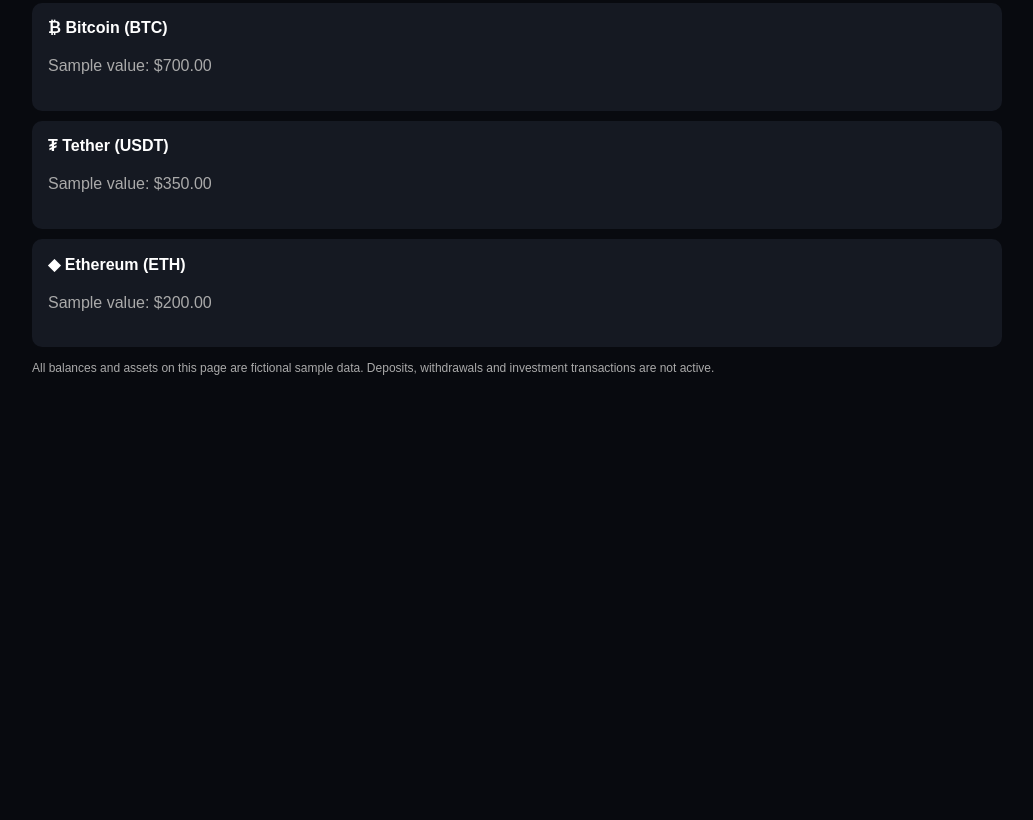
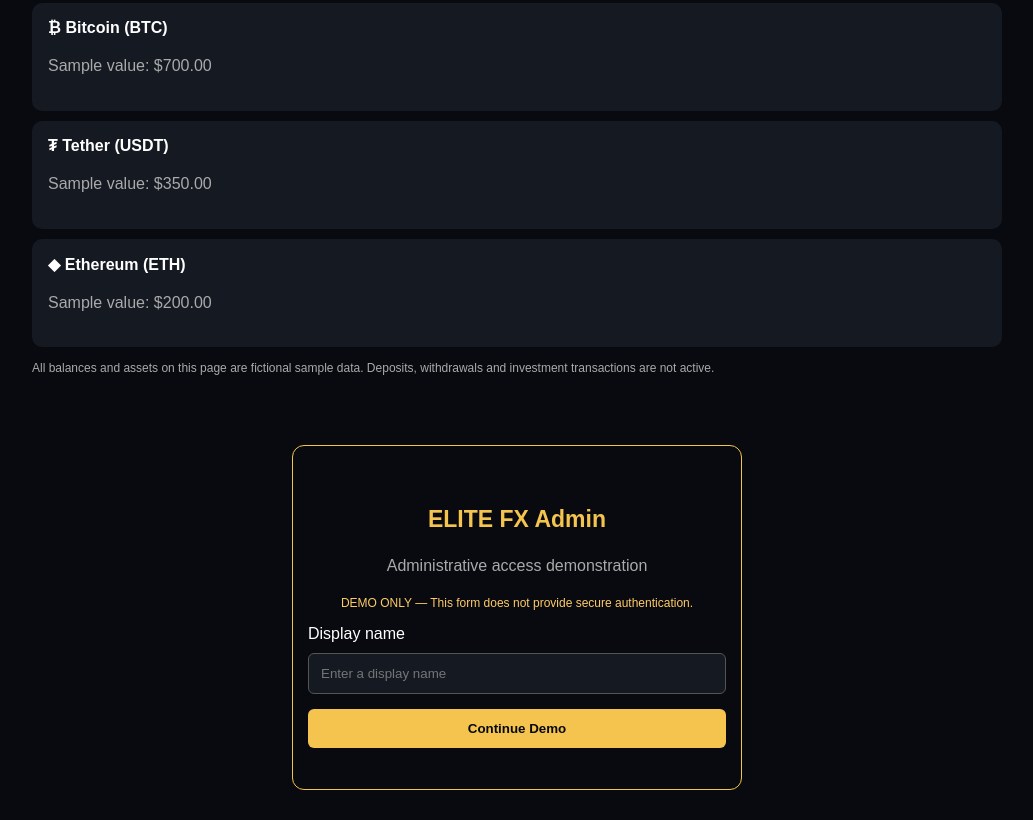
Before and after one commit to stevebrownodi-web/Elite-fx-site, a plain HTML site: page index.html in a window 1280 px wide. Shown: the part 3755-4575 px from the top of the page, without its empty margins (123-1156 px from the left). Before the commit the page ends 4195 px from the top, so only its background shows below. Drawn offline with Linux system fonts and the light colour scheme.

Commit message:
Update index.html

```diff
--- a/index.html
+++ b/index.html
@@ -567,5 +567,42 @@
   </p>
 
 </section>
+<!-- ELITE FX ADMIN LOGIN DEMO -->
+<section id="admin-login"
+style="background:#080a0f;color:#fff;padding:25px 15px;
+font-family:Arial,sans-serif;max-width:450px;margin:30px auto;
+border:1px solid #f4c44e;border-radius:12px;">
+
+  <h2 style="color:#f4c44e;text-align:center;">
+    ELITE FX Admin
+  </h2>
+
+  <p style="text-align:center;color:#aaa;">
+    Administrative access demonstration
+  </p>
+
+  <p style="color:#ffcc66;font-size:12px;text-align:center;">
+    DEMO ONLY — This form does not provide secure authentication.
+  </p>
+
+  <label for="admin-demo-name">Display name</label>
+
+  <input id="admin-demo-name" type="text"
+  placeholder="Enter a display name"
+  style="box-sizing:border-box;width:100%;padding:12px;
+  margin:10px 0 15px;background:#151922;color:#fff;
+  border:1px solid #555;border-radius:6px;">
+
+  <button type="button"
+  onclick="document.getElementById('admin-demo-message').textContent='Demo only: secure administrator authentication has not been configured.'"
+  style="width:100%;padding:12px;background:#f4c44e;
+  color:#080a0f;border:0;border-radius:6px;font-weight:bold;">
+    Continue Demo
+  </button>
+
+  <p id="admin-demo-message"
+  style="color:#f4c44e;text-align:center;margin-top:15px;"></p>
+
+</section>
 </body>
       </html>
```
